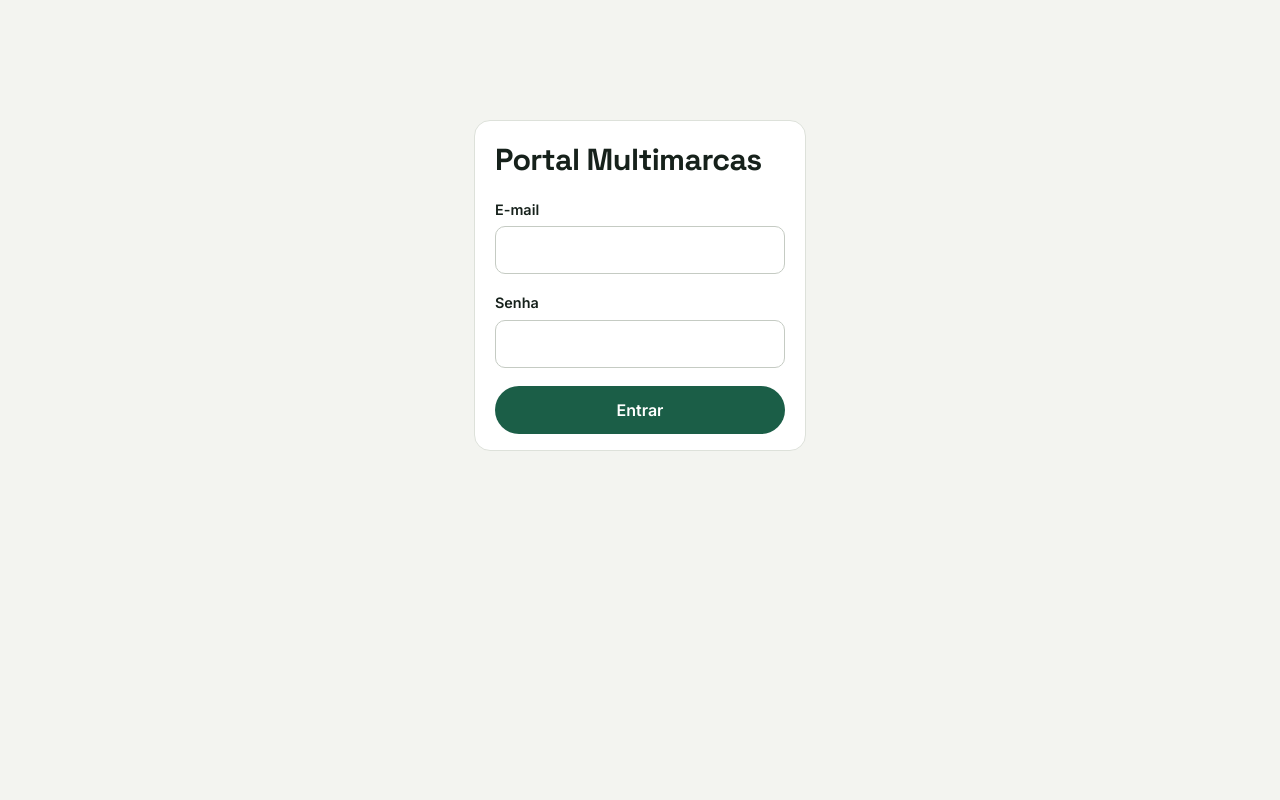
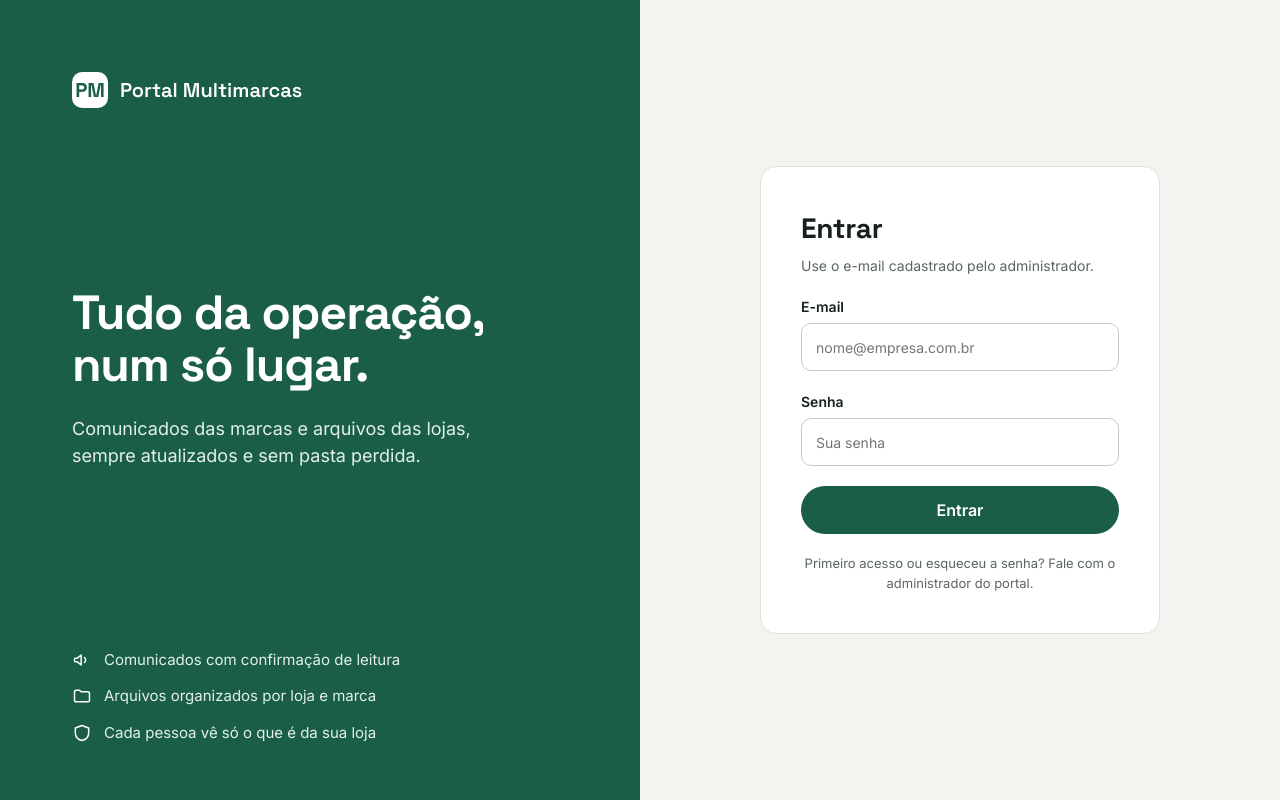
Before and after one commit to washingtonolv2-prog/portal-multimarcas, a Next.js app: page /login in a window 1280 px wide. Built offline with nearby package versions, Linux system fonts and the light colour scheme.

Commit message:
Add files via upload

```diff
--- /dev/null
+++ b/src/app/login/login.css
@@ -0,0 +1,17 @@
+.lg { display: flex; flex-wrap: wrap; min-height: 100vh; background: #f3f4f0; }
+.lg-hero { flex: 1 1 480px; background: #1b5e47; color: #fff; padding: 72px 72px 56px; display: flex; flex-direction: column; justify-content: space-between; gap: 48px; }
+.lg-brand { display: flex; align-items: center; gap: 12px; font-family: "Space Grotesk", Inter, sans-serif; font-weight: 600; font-size: 20px; }
+.lg-brand span { width: 36px; height: 36px; border-radius: 10px; background: #fff; color: #1b5e47; display: flex; align-items: center; justify-content: center; font-weight: 700; }
+.lg-hero h1 { margin: 0; font-family: "Space Grotesk", Inter, sans-serif; font-weight: 700; font-size: 48px; line-height: 1.08; letter-spacing: -0.02em; max-width: 460px; }
+.lg-hero p { margin: 24px 0 0; font-size: 18px; line-height: 1.5; color: #e3f0ea; max-width: 460px; }
+.lg-hero ul { margin: 0; padding: 0; list-style: none; display: flex; flex-direction: column; gap: 14px; font-size: 15px; color: #e3f0ea; }
+.lg-hero li { display: flex; align-items: center; gap: 12px; }
+.lg-side { flex: 1 1 480px; display: flex; align-items: center; justify-content: center; padding: 48px 32px; }
+.lg-form { width: 100%; max-width: 400px; background: #fff; border: 1px solid #dde1da; border-radius: 16px; padding: 40px; display: flex; flex-direction: column; gap: 20px; }
+.lg-form h2 { margin: 0; font-family: "Space Grotesk", Inter, sans-serif; font-size: 28px; font-weight: 700; letter-spacing: -0.01em; }
+.lg-form .sub { margin: 6px 0 0; font-size: 14px; color: #5b665f; }
+.lg-form .foot { margin: 0; font-size: 13px; color: #5b665f; text-align: center; }
+.lg-form label { display: flex; flex-direction: column; gap: 6px; font-size: 14px; font-weight: 600; }
+.lg-form input { font: inherit; font-weight: 400; height: 48px; padding: 0 14px; border: 1px solid #c5cbc3; border-radius: 10px; background: #fff; color: #16211b; width: 100%; }
+.lg-form button { width: 100%; }
+@media (max-width: 760px) { .lg-hero { padding: 32px 24px; gap: 24px; } .lg-hero h1 { font-size: 32px; } .lg-hero ul { display: none; } }
--- a/src/app/login/page.tsx
+++ b/src/app/login/page.tsx
@@ -1,4 +1,8 @@
 import { signIn } from "./actions";
+import LoginSubmit from "@/components/LoginSubmit";
+import "./login.css";
+
+const ICON = { width: 20, height: 20, viewBox: "0 0 24 24", fill: "none", stroke: "#fff", strokeWidth: 1.8, strokeLinecap: "round", strokeLinejoin: "round", "aria-hidden": true } as const;
 
 export default async function LoginPage({
   searchParams,
@@ -7,24 +11,61 @@ export default async function LoginPage({
 }) {
   const { erro } = await searchParams;
   return (
-    <main className="login-box">
-      <div className="card">
-        <h1>Portal Multimarcas</h1>
-        {erro && <div className="error">{erro}</div>}
-        <form action={signIn} className="stack">
+    <div className="lg">
+      <section className="lg-hero">
+        <div className="lg-brand">
+          <span>PM</span>
+          Portal Multimarcas
+        </div>
+        <div>
+          <h1>Tudo da operação, num só lugar.</h1>
+          <p>Comunicados das marcas e arquivos das lojas, sempre atualizados e sem pasta perdida.</p>
+        </div>
+        <ul>
+          <li>
+            <svg {...ICON}>
+              <path d="M3 11v2a1 1 0 0 0 1 1h2l5 4V6L6 10H4a1 1 0 0 0-1 1z" />
+              <path d="M15 9a4 4 0 0 1 0 6" />
+            </svg>
+            Comunicados com confirmação de leitura
+          </li>
+          <li>
+            <svg {...ICON}>
+              <path d="M3 7a2 2 0 0 1 2-2h4l2 2h8a2 2 0 0 1 2 2v8a2 2 0 0 1-2 2H5a2 2 0 0 1-2-2z" />
+            </svg>
+            Arquivos organizados por loja e marca
+          </li>
+          <li>
+            <svg {...ICON}>
+              <path d="M12 3l8 3v6c0 4.5-3.2 8-8 9-4.8-1-8-4.5-8-9V6z" />
+            </svg>
+            Cada pessoa vê só o que é da sua loja
+          </li>
+        </ul>
+      </section>
+      <section className="lg-side">
+        <form action={signIn} className="lg-form">
+          <div>
+            <h2>Entrar</h2>
+            <p className="sub">Use o e-mail cadastrado pelo administrador.</p>
+          </div>
+          {erro && (
+            <div className="error" role="alert" style={{ margin: 0 }}>
+              {erro}
+            </div>
+          )}
           <label>
             E-mail
-            <input type="email" name="email" autoComplete="username" required />
+            <input type="email" name="email" autoComplete="username" placeholder="nome@empresa.com.br" required />
           </label>
           <label>
             Senha
-            <input type="password" name="password" autoComplete="current-password" required />
+            <input type="password" name="password" autoComplete="current-password" placeholder="Sua senha" required />
           </label>
-          <button className="btn" type="submit">
-            Entrar
-          </button>
+          <LoginSubmit />
+          <p className="foot">Primeiro acesso ou esqueceu a senha? Fale com o administrador do portal.</p>
         </form>
-      </div>
-    </main>
+      </section>
+    </div>
   );
 }
```
